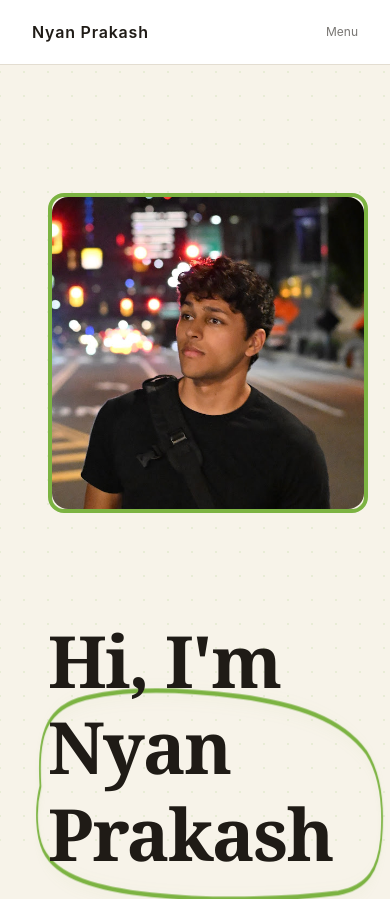
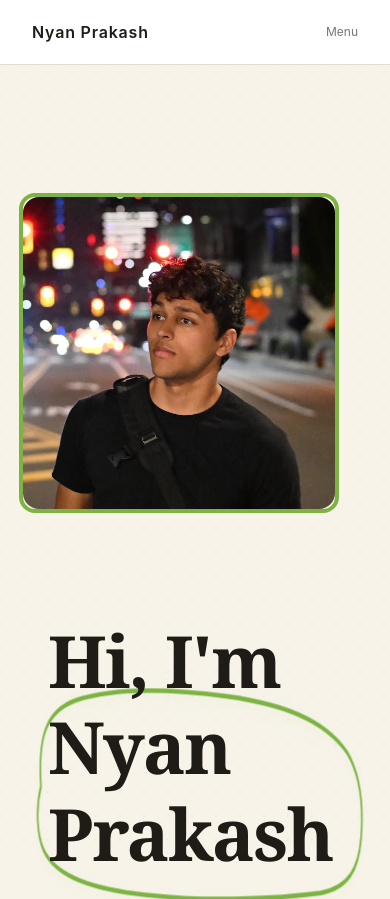
Before and after one commit to Nyan-Prakash/EvenNewerPersonalWebsite, a Next.js app: page / in a window 390 px wide. Shown: the top 899 px of the page. Built offline with nearby package versions, Linux system fonts and the light colour scheme; a web font is replaced by a local one.

Commit message:
works better on mobile

```diff
--- a/src/app/Site.tsx
+++ b/src/app/Site.tsx
@@ -979,8 +979,8 @@ export default function Site() {
           </div>
 
           {/* Right: Photo */}
-          <div className="flex justify-center md:justify-end order-1 md:order-2">
-            <div className="relative w-full flex justify-center md:justify-end" style={{ padding: '80px 0 40px' }}>
+          <div className="flex justify-center order-1 md:order-2 md:justify-end -ml-9.5 md:ml-0">
+            <div className="relative flex justify-center md:justify-end" style={{ padding: '80px 0 40px' }}>
               {/* Photo */}
               <div
                 className="relative w-80 h-80 lg:w-96 lg:h-96 rounded-2xl overflow-visible shadow-2x group"
```
